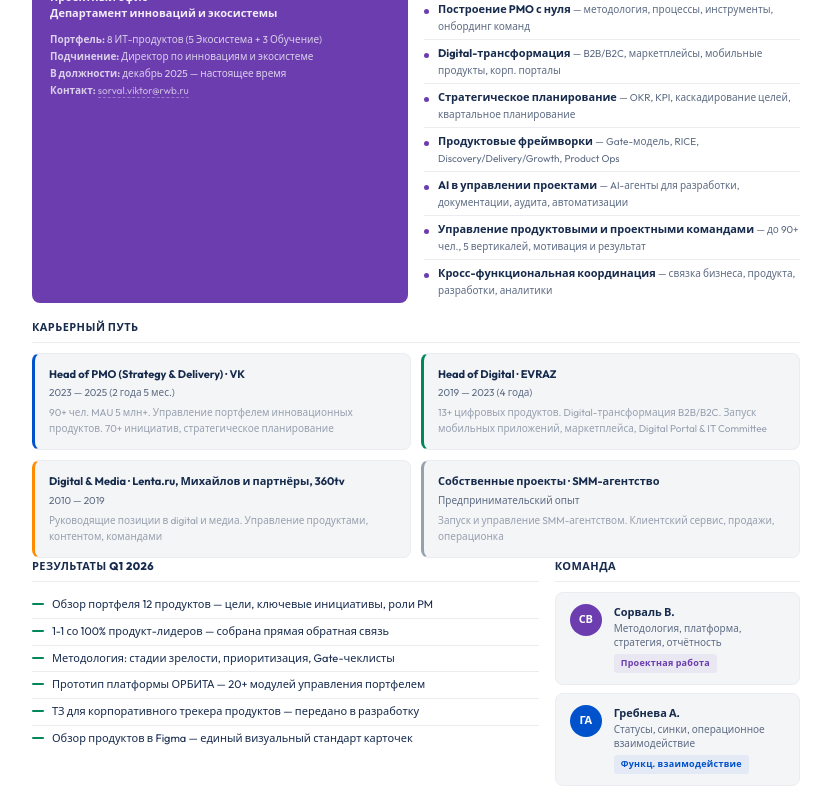
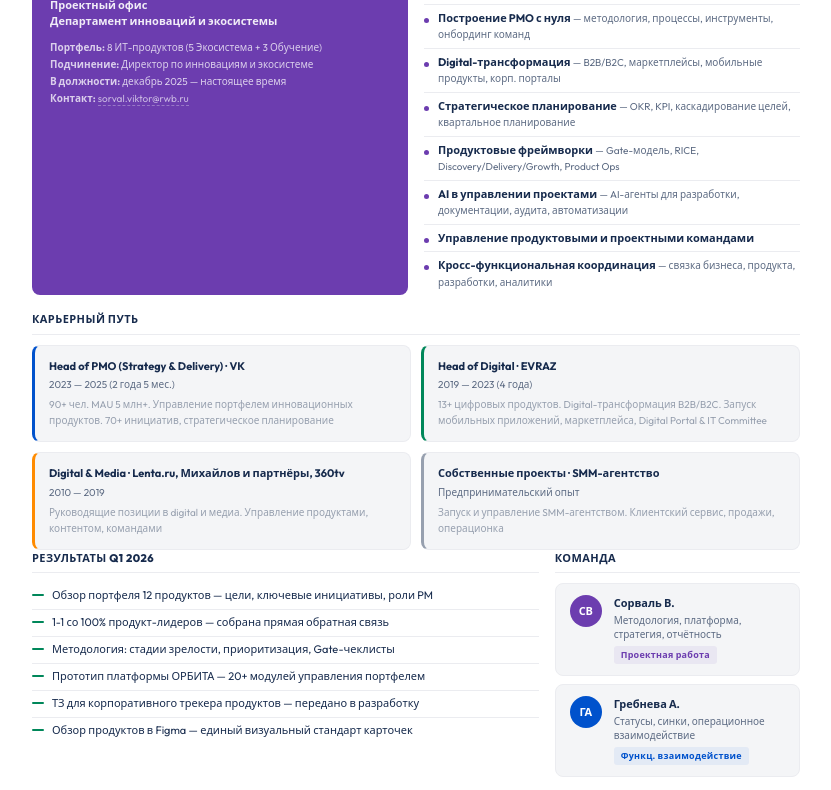
Before and after one commit to sorvalliny/ecotech, a plain HTML site: page profile-pmo.html in a window 1280 px wide. Shown: the top 790 px of the page, without its empty margins (224-1055 px from the left). Drawn offline with Linux system fonts and the light colour scheme.

Commit message:
docs: убраны цифры из управления командами

```diff
--- a/profile-pmo.html
+++ b/profile-pmo.html
@@ -142,7 +142,7 @@ body{background:#fff;font-size:11px;-webkit-print-color-adjust:exact;print-color
         <li><b>Стратегическое планирование</b> <span>— OKR, KPI, каскадирование целей, квартальное планирование</span></li>
         <li><b>Продуктовые фреймворки</b> <span>— Gate-модель, RICE, Discovery/Delivery/Growth, Product Ops</span></li>
         <li><b>AI в управлении проектами</b> <span>— AI-агенты для разработки, документации, аудита, автоматизации</span></li>
-        <li><b>Управление продуктовыми и проектными командами</b> <span>— до 90+ чел., 5 вертикалей, мотивация и результат</span></li>
+        <li><b>Управление продуктовыми и проектными командами</b></li>
         <li><b>Кросс-функциональная координация</b> <span>— связка бизнеса, продукта, разработки, аналитики</span></li>
       </ul>
     </div>
```
